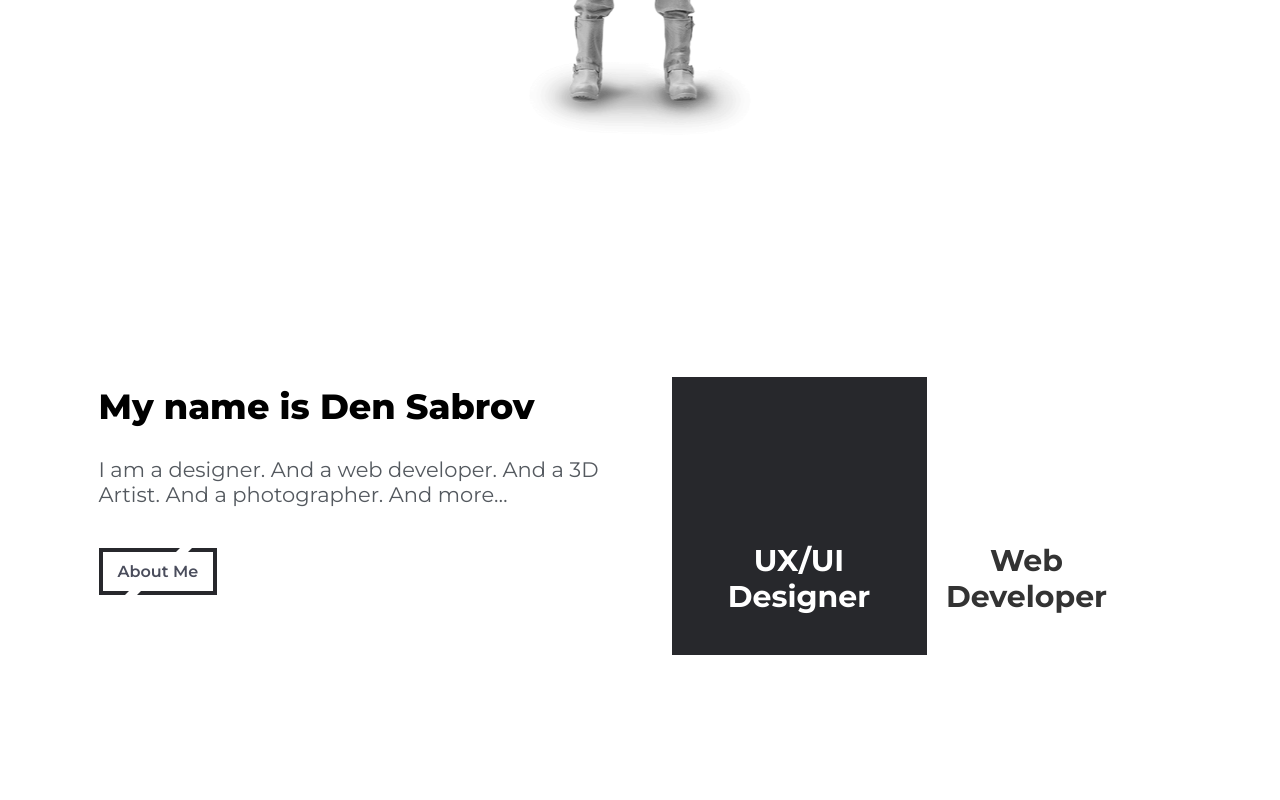
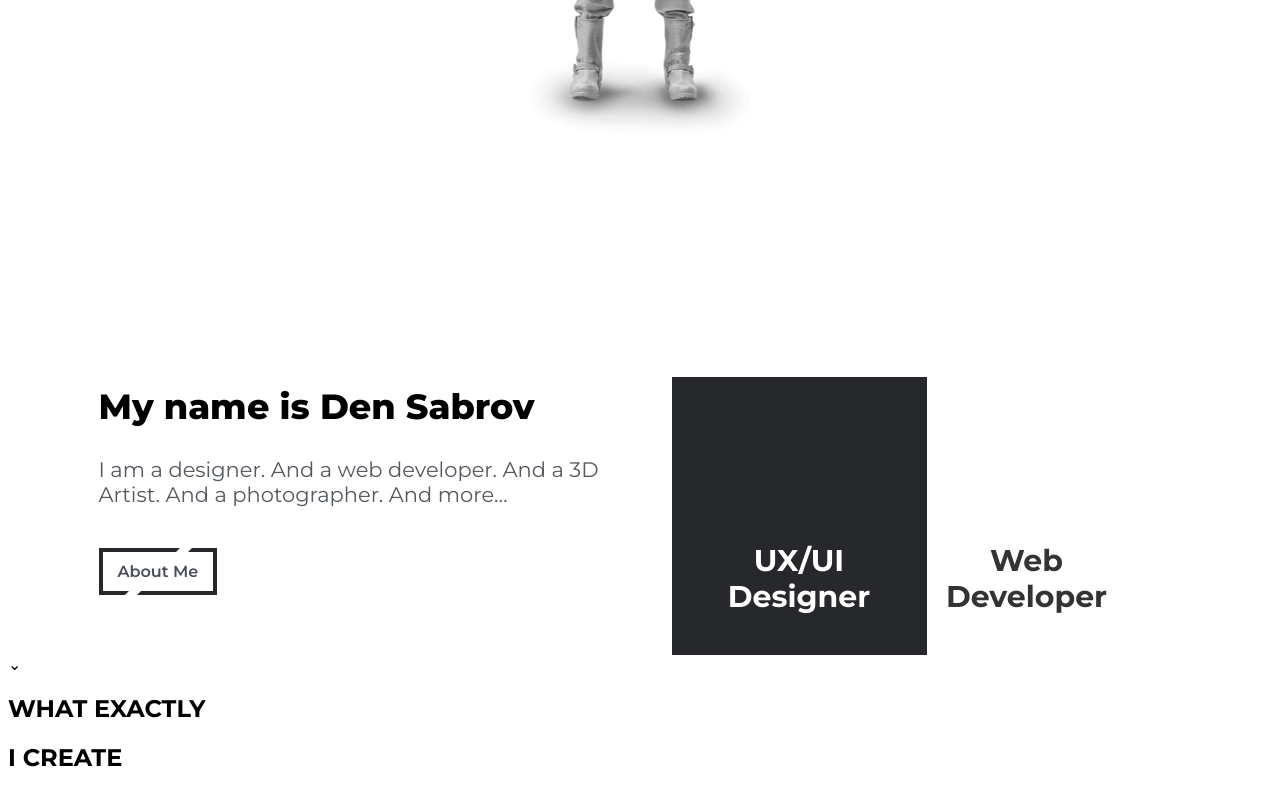
Before and after one commit to vargha1/site, a plain HTML site: page index.html in a window 1280 px wide. Shown: the part 630-1430 px from the top of the page. Before the commit the page ends 1293 px from the top, so only its background shows below. Drawn offline with Linux system fonts and the light colour scheme.

Commit message:
Update index.html

```diff
--- a/index.html
+++ b/index.html
@@ -24,7 +24,7 @@
                     </li>
                 </ul>
                 <img id="img-main" src="bersus_main.png">
-                <div id="title-box"><p id="title">BERSUS</p></div>
+                <div id="title-box"><h1 id="title">BERSUS</h1></div>
                 <img id="design1" src="t_design_b.png">
             </div>
             <div id="middle-cont">
@@ -46,7 +46,12 @@
                     </div>
                 </div>
             </div>
-            <div id="nav"></div>
+            <div id="nav">
+                <div id="arrowhead">&#x2304</div>
+                <div id="arrow"></div>
+                <h2 id="txt3">WHAT EXACTLY</h2>
+                <h2 id="txt4">I CREATE</h2>
+            </div>
             <div id="footer"></div>
 
         </div>
```
